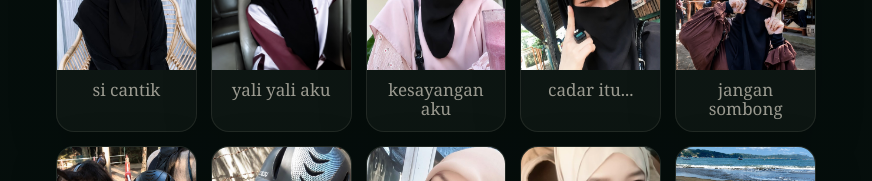
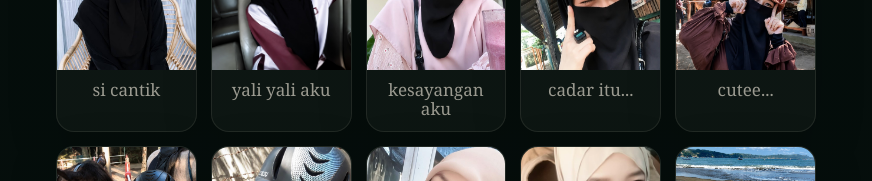
Before and after one commit to Fridael/Nandaa, a plain HTML site: page index.html in a window 1280 px wide. Shown: the part 11624-11805 px from the top of the page, without its empty margins (204-1076 px from the left). Drawn offline with Linux system fonts and the light colour scheme; a script that the page names is missing.

Commit message:
Update index.html

```diff
--- a/index.html
+++ b/index.html
@@ -183,7 +183,7 @@
           <figure class="photo-card"><img src="assets/photos/nanda-02.jpg" alt="Nanda 02" loading="lazy"><figcaption>yali yali aku</figcaption></figure>
           <figure class="photo-card"><img src="assets/photos/nanda-03.jpg" alt="Nanda 03" loading="lazy"><figcaption>kesayangan aku</figcaption></figure>
           <figure class="photo-card"><img src="assets/photos/nanda-04.jpg" alt="Nanda 04" loading="lazy"><figcaption>cadar itu...</figcaption></figure>
-          <figure class="photo-card"><img src="assets/photos/nanda-05.jpg" alt="Nanda 05" loading="lazy"><figcaption>jangan sombong</figcaption></figure>
+          <figure class="photo-card"><img src="assets/photos/nanda-05.jpg" alt="Nanda 05" loading="lazy"><figcaption>cutee...</figcaption></figure>
           <figure class="photo-card"><img src="assets/photos/nanda-06.jpg" alt="Nanda 06" loading="lazy"><figcaption>iya, kamu cantik</figcaption></figure>
           <figure class="photo-card"><img src="assets/photos/nanda-07.jpg" alt="Nanda 07" loading="lazy"><figcaption>yang ini favorit</figcaption></figure>
           <figure class="photo-card"><img src="assets/photos/nanda-08.jpg" alt="Nanda 08" loading="lazy"><figcaption>tetap kamu</figcaption></figure>
```
